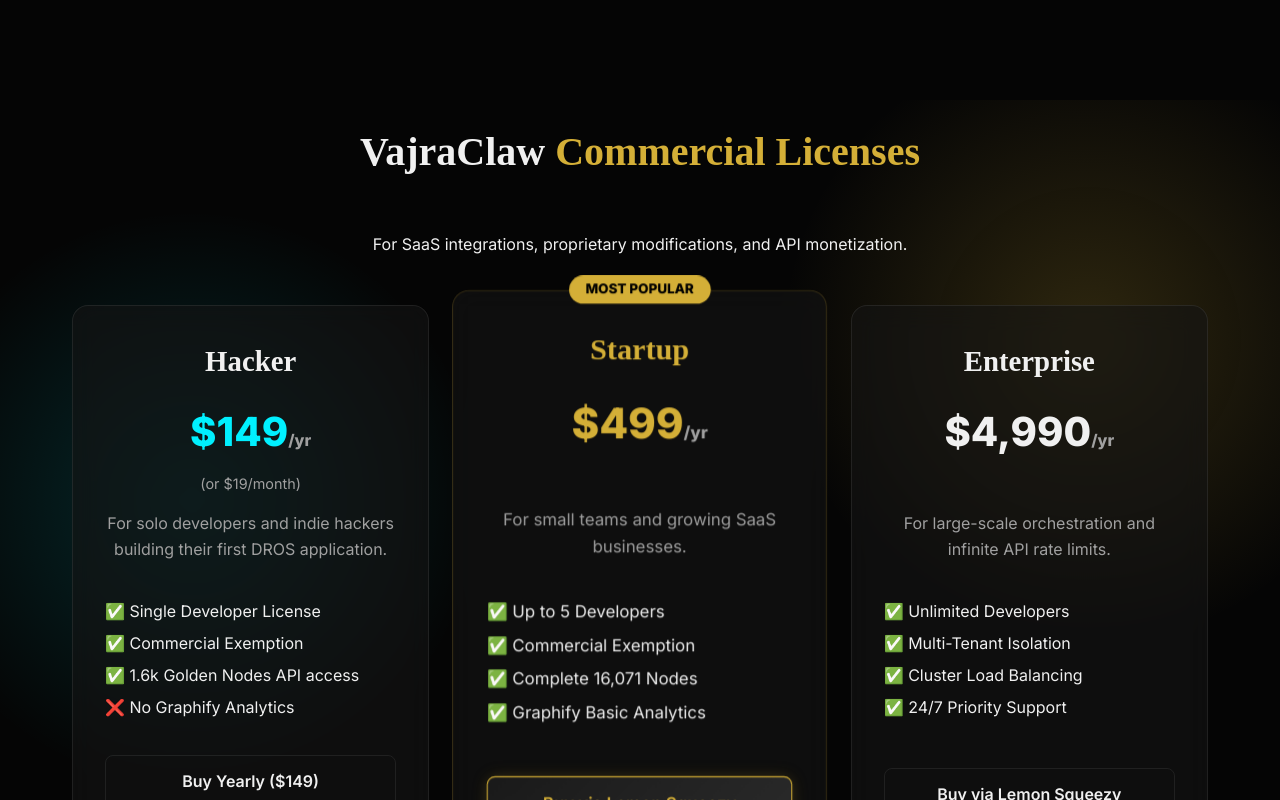
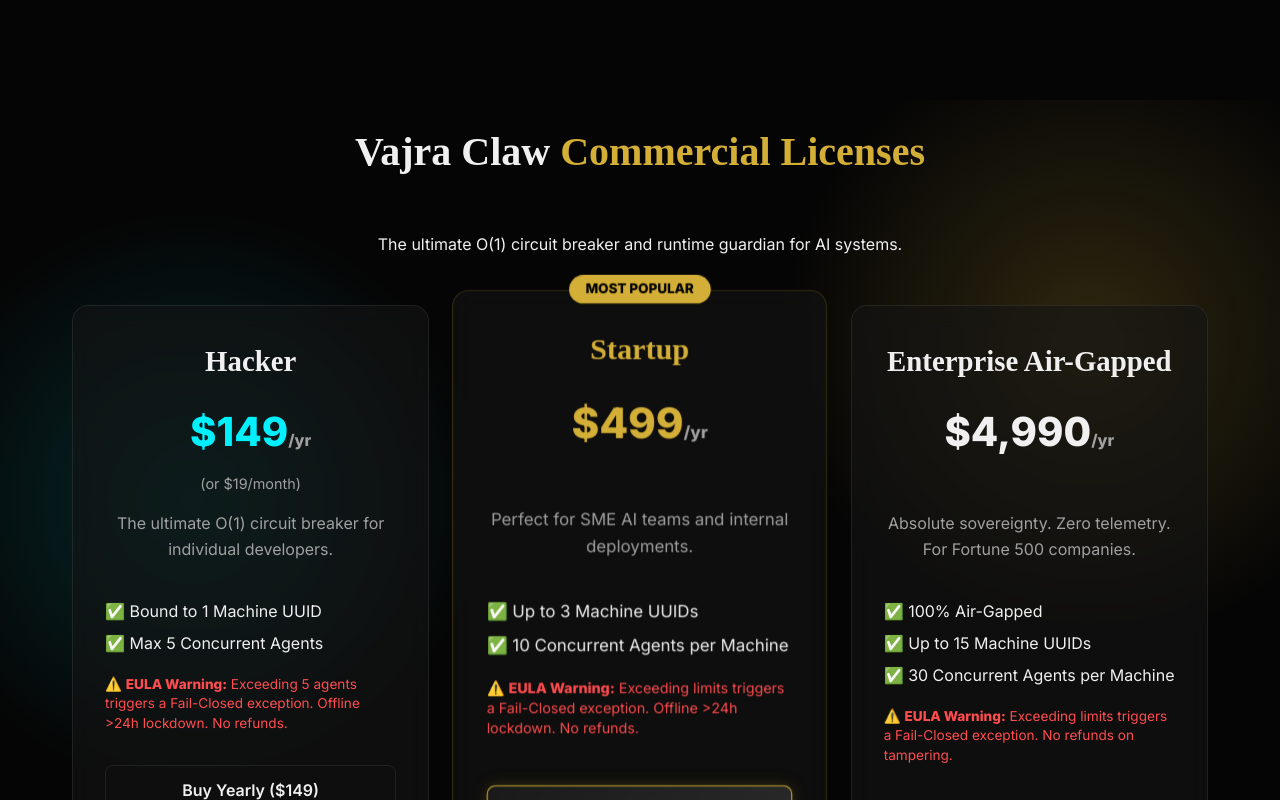
Before and after one commit to Top-Celestial-Company-Ltd/DROS-Official-Website, a React (Vite) app: page / in a window 1280 px wide. Shown: the part 2300-3100 px from the top of the page. Built offline with nearby package versions, Linux system fonts and the light colour scheme.

Commit message:
fix: update pricing tiers to match Vajra Claw Commercial License limits (UUIDs, Concurrent Agents, Fail-Closed EULA)

```diff
--- a/src/App.jsx
+++ b/src/App.jsx
@@ -86,9 +86,9 @@
 
         {/* Commercial Licensing Section */}
         <section id="pricing" style={{textAlign: 'center', maxWidth: '1200px', margin: '4rem auto 0'}}>
-          <h2 className="section-title">VajraClaw <span className="gold-text">Commercial Licenses</span></h2>
+          <h2 className="section-title">Vajra Claw <span className="gold-text">Commercial Licenses</span></h2>
           <p className="subtitle" style={{marginBottom: '3rem'}}>
-            For SaaS integrations, proprietary modifications, and API monetization.
+            The ultimate O(1) circuit breaker and runtime guardian for AI systems.
           </p>
           <div className="grid-3">
             {/* Hacker Tier */}
@@ -96,12 +96,11 @@
               <h3 className="serif-font" style={{fontSize: '1.8rem', color: 'var(--text-primary)'}}>Hacker</h3>
               <div style={{fontSize: '2.5rem', fontWeight: 'bold', margin: '1rem 0', color: 'var(--accent-blue)'}}>$149<span style={{fontSize:'1rem', color:'var(--text-secondary)'}}>/yr</span></div>
               <p style={{fontSize: '0.9rem', color: 'var(--text-secondary)', marginTop: '-0.5rem', marginBottom: '1rem'}}>(or $19/month)</p>
-              <p style={{color: 'var(--text-secondary)', marginBottom: '1.5rem', minHeight: '60px'}}>For solo developers and indie hackers building their first DROS application.</p>
+              <p style={{color: 'var(--text-secondary)', marginBottom: '1.5rem', minHeight: '60px'}}>The ultimate O(1) circuit breaker for individual developers.</p>
               <ul style={{textAlign: 'left', marginBottom: '2rem', listStyle: 'none', padding: 0, lineHeight: '2'}}>
-                <li>✅ Single Developer License</li>
-                <li>✅ Commercial Exemption</li>
-                <li>✅ 1.6k Golden Nodes API access</li>
-                <li>❌ No Graphify Analytics</li>
+                <li>✅ Bound to 1 Machine UUID</li>
+                <li>✅ Max 5 Concurrent Agents</li>
+                <li style={{color: '#ff4d4f', fontSize: '0.85rem', lineHeight: '1.4', marginTop: '1rem'}}>⚠️ <strong>EULA Warning:</strong> Exceeding 5 agents triggers a Fail-Closed exception. Offline &gt;24h lockdown. No refunds.</li>
               </ul>
               <a href="https://dros.lemonsqueezy.com/buy/hacker-yearly" target="_blank" rel="noreferrer" className="btn btn-secondary" style={{width: '100%', display: 'block', boxSizing: 'border-box', marginBottom: '0.5rem'}}>
                 Buy Yearly ($149)
@@ -117,29 +116,28 @@
               <h3 className="serif-font" style={{fontSize: '1.8rem', color: 'var(--accent-gold)'}}>Startup</h3>
               <div style={{fontSize: '2.5rem', fontWeight: 'bold', margin: '1rem 0', color: 'var(--accent-gold)'}}>$499<span style={{fontSize:'1rem', color:'var(--text-secondary)'}}>/yr</span></div>
               <p style={{fontSize: '0.9rem', color: 'transparent', marginTop: '-0.5rem', marginBottom: '1rem'}}>-</p>
-              <p style={{color: 'var(--text-secondary)', marginBottom: '1.5rem', minHeight: '60px'}}>For small teams and growing SaaS businesses.</p>
+              <p style={{color: 'var(--text-secondary)', marginBottom: '1.5rem', minHeight: '60px'}}>Perfect for SME AI teams and internal deployments.</p>
               <ul style={{textAlign: 'left', marginBottom: '2rem', listStyle: 'none', padding: 0, lineHeight: '2'}}>
-                <li>✅ Up to 5 Developers</li>
-                <li>✅ Commercial Exemption</li>
-                <li>✅ Complete 16,071 Nodes</li>
-                <li>✅ Graphify Basic Analytics</li>
+                <li>✅ Up to 3 Machine UUIDs</li>
+                <li>✅ 10 Concurrent Agents per Machine</li>
+                <li style={{color: '#ff4d4f', fontSize: '0.85rem', lineHeight: '1.4', marginTop: '1rem'}}>⚠️ <strong>EULA Warning:</strong> Exceeding limits triggers a Fail-Closed exception. Offline &gt;24h lockdown. No refunds.</li>
               </ul>
               <a href="https://dros.lemonsqueezy.com/buy/startup" target="_blank" rel="noreferrer" className="btn btn-primary" style={{width: '100%', display: 'block', boxSizing: 'border-box', marginTop: '2.8rem'}}>
                 Buy via Lemon Squeezy
               </a>
             </div>
 
-            {/* Enterprise Tier */}
+            {/* Unlimited Tier */}
             <div className="glass-card pricing-card">
-              <h3 className="serif-font" style={{fontSize: '1.8rem', color: 'var(--text-primary)'}}>Enterprise</h3>
+              <h3 className="serif-font" style={{fontSize: '1.8rem', color: 'var(--text-primary)'}}>Enterprise Air-Gapped</h3>
               <div style={{fontSize: '2.5rem', fontWeight: 'bold', margin: '1rem 0', color: 'var(--text-primary)'}}>$4,990<span style={{fontSize:'1rem', color:'var(--text-secondary)'}}>/yr</span></div>
               <p style={{fontSize: '0.9rem', color: 'transparent', marginTop: '-0.5rem', marginBottom: '1rem'}}>-</p>
-              <p style={{color: 'var(--text-secondary)', marginBottom: '1.5rem', minHeight: '60px'}}>For large-scale orchestration and infinite API rate limits.</p>
+              <p style={{color: 'var(--text-secondary)', marginBottom: '1.5rem', minHeight: '60px'}}>Absolute sovereignty. Zero telemetry. For Fortune 500 companies.</p>
               <ul style={{textAlign: 'left', marginBottom: '2rem', listStyle: 'none', padding: 0, lineHeight: '2'}}>
-                <li>✅ Unlimited Developers</li>
-                <li>✅ Multi-Tenant Isolation</li>
-                <li>✅ Cluster Load Balancing</li>
-                <li>✅ 24/7 Priority Support</li>
+                <li>✅ 100% Air-Gapped</li>
+                <li>✅ Up to 15 Machine UUIDs</li>
+                <li>✅ 30 Concurrent Agents per Machine</li>
+                <li style={{color: '#ff4d4f', fontSize: '0.85rem', lineHeight: '1.4', marginTop: '1rem'}}>⚠️ <strong>EULA Warning:</strong> Exceeding limits triggers a Fail-Closed exception. No refunds on tampering.</li>
               </ul>
               <a href="https://dros.lemonsqueezy.com/buy/enterprise" target="_blank" rel="noreferrer" className="btn btn-secondary" style={{width: '100%', display: 'block', boxSizing: 'border-box', marginTop: '2.8rem'}}>
                 Buy via Lemon Squeezy
```
